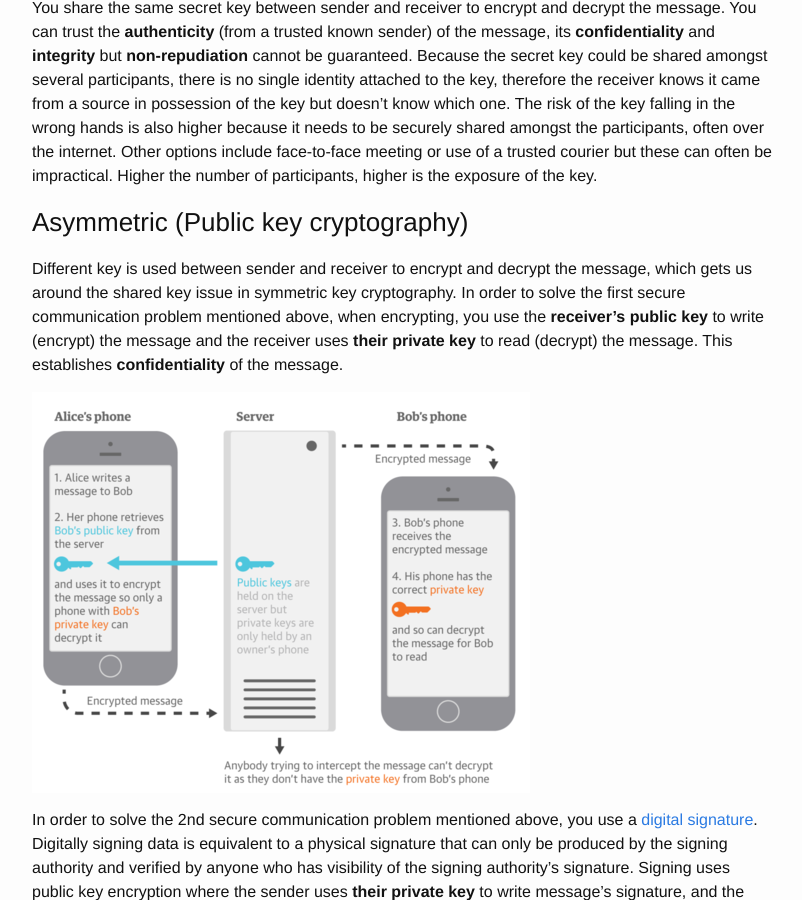
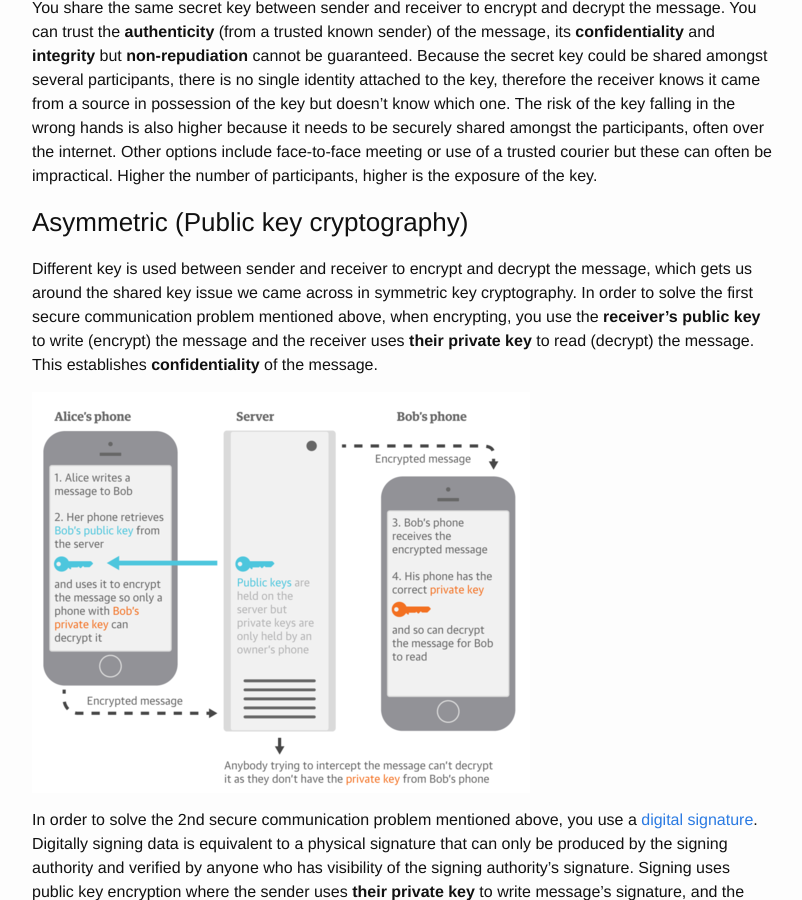
Before and after one commit to hemantksingh/hemantksingh.github.io, a Jekyll site: the page built from _posts/2018-08-11-securing-rest-apis.markdown, in a window 1280 px wide and 900 px high, scrolled down 1125 px. Shown: the whole window, without its empty margins (238-1040 px from the left). Built offline with Jekyll 4.4.1, drawn with Linux system fonts in a browser that asks for light colours; comment, search, counter and statistics services are not loaded.

Commit message:
Minor update to asymmetric cryptography.

```diff
--- a/_posts/2018-08-11-securing-rest-apis.markdown
+++ b/_posts/2018-08-11-securing-rest-apis.markdown
@@ -36,7 +36,7 @@ The first problem can be solved using encryption. Encryption is used to achieve
 You share the same secret key between sender and receiver to encrypt and decrypt the message. You can trust the **authenticity** (from a trusted known sender) of the message, its **confidentiality** and **integrity** but **non-repudiation** cannot be guaranteed. Because the secret key could be shared amongst several participants, there is no single identity attached to the key, therefore the receiver knows it came from a source in possession of the key but doesn't know which one. The risk of the key falling in the wrong hands is also higher because it needs to be securely shared amongst the participants, often over the internet. Other options include face-to-face meeting or use of a trusted courier but these can often be impractical. Higher the number of participants, higher is the exposure of the key.
 
 ### Asymmetric (Public key cryptography)
-Different key is used between sender and receiver to encrypt and decrypt the message, which gets us around the shared key issue in symmetric key cryptography. In order to solve the first secure communication problem mentioned above, when encrypting, you use the **receiver's public key** to write (encrypt) the message and the receiver uses **their private key** to read (decrypt) the message. This establishes **confidentiality** of the message.
+Different key is used between sender and receiver to encrypt and decrypt the message, which gets us around the shared key issue we came across in symmetric key cryptography. In order to solve the first secure communication problem mentioned above, when encrypting, you use the **receiver's public key** to write (encrypt) the message and the receiver uses **their private key** to read (decrypt) the message. This establishes **confidentiality** of the message.
 
 ![end-to-end-encryption.png](../assets/end-to-end-encryption.png "End to End Encryption")
 
```
